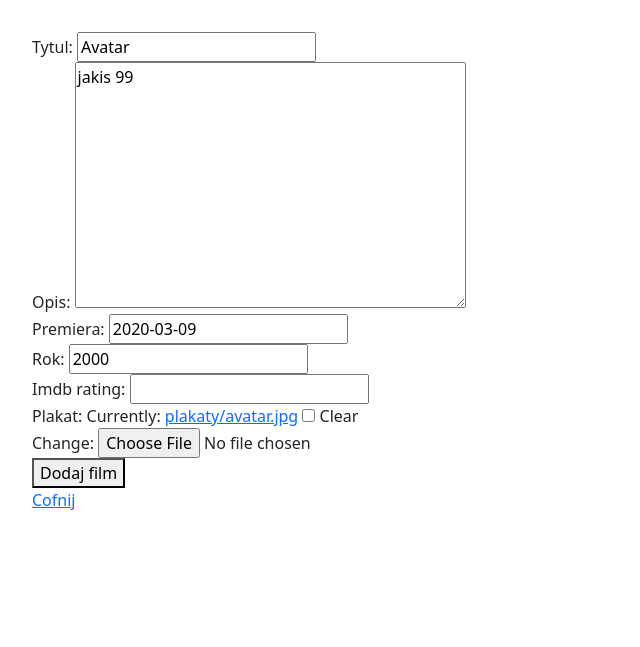
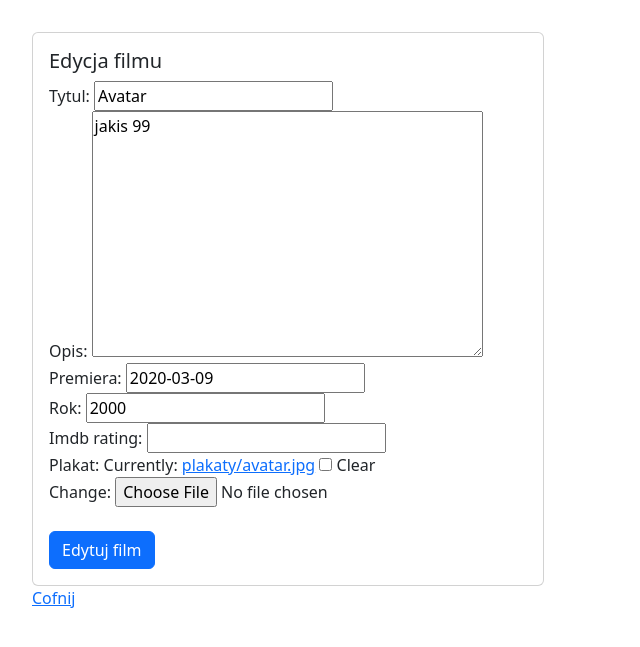
Before and after one commit to czarnyxtimon/django_course, a Django app: page /filmy/edytuj/6/ in a window 1280 px wide. Shown: the top 647 px of the page, without its empty margins (0-640 px from the left). Run offline with Django 5.2, Linux system fonts and the light colour scheme; a user stored in the database is signed in; data comes from the database, SQL or seed files in the repository; some libraries are stand-ins or nearby versions.

Commit message:
31. Stylizowanie reszty stron

```diff
--- a/filmyweb/views.py
+++ b/filmyweb/views.py
@@ -42,7 +42,7 @@ def nowy_film(request):
         form.save()
         return redirect(wszystkie_filmy)
 
-    return render(request, 'film_form.html', {'form': form})
+    return render(request, 'film_form.html', {'form': form, 'nowy': True})
 
 @login_required
 def edytuj_film(request, id):
@@ -53,7 +53,7 @@ def edytuj_film(request, id):
         form.save()
         return redirect(wszystkie_filmy)
 
-    return render(request, 'film_form.html', {'form': form})
+    return render(request, 'film_form.html', {'form': form, 'nowy': False})
 
 @login_required
 def usun_film(request, id):
--- a/templates/film_form.html
+++ b/templates/film_form.html
@@ -3,10 +3,26 @@
 {% block tytul %} Formularz Film {% endblock %}
 
 {% block strona %}
-    <form method="post" enctype="multipart/form-data">
-        {% csrf_token %}
-        {{ form|bootstrap }}
-        <button type="submit">Dodaj film</button>
-    </form>
+    <div class="card" style="width: 32rem;">
+      <div class="card-body">
+      {% if nowy %}
+        <h5 class="card-title">Nowy film</h5>
+      {% else %}
+        <h5 class="card-title">Edycja filmu</h5>
+      {% endif %}
+
+          <form method="post" enctype="multipart/form-data">
+                {% csrf_token %}
+                {{ form|bootstrap }}
+          <br>
+              {% if nowy %}
+                <button type="submit" class="btn btn-primary">Nowy film</button>
+              {% else %}
+                <button type="submit" class="btn btn-primary">Edytuj film</button>
+              {% endif %}
+          </form>
+      </div>
+    </div>
+
     <a href="{% url 'wszystkie' %}">Cofnij</a>
 {% endblock %}
```
Also changed, not shown: templates/potwierdz.html (+10 -5 lines).
